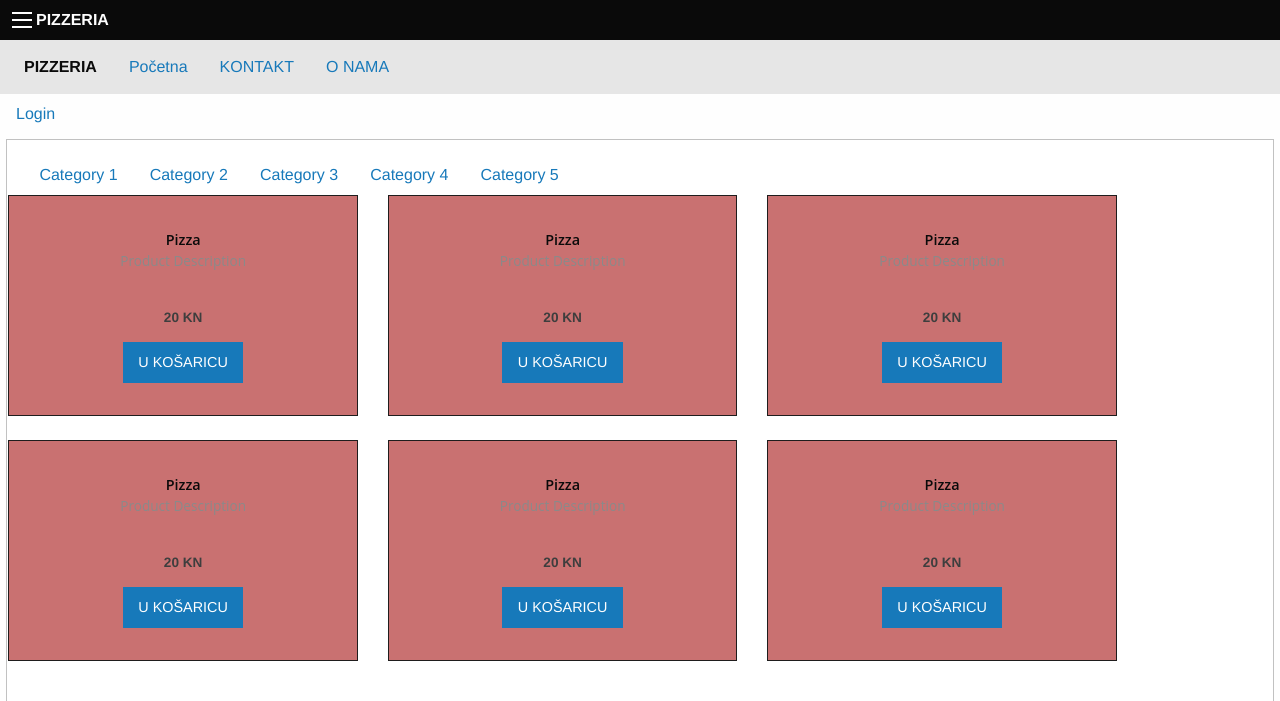
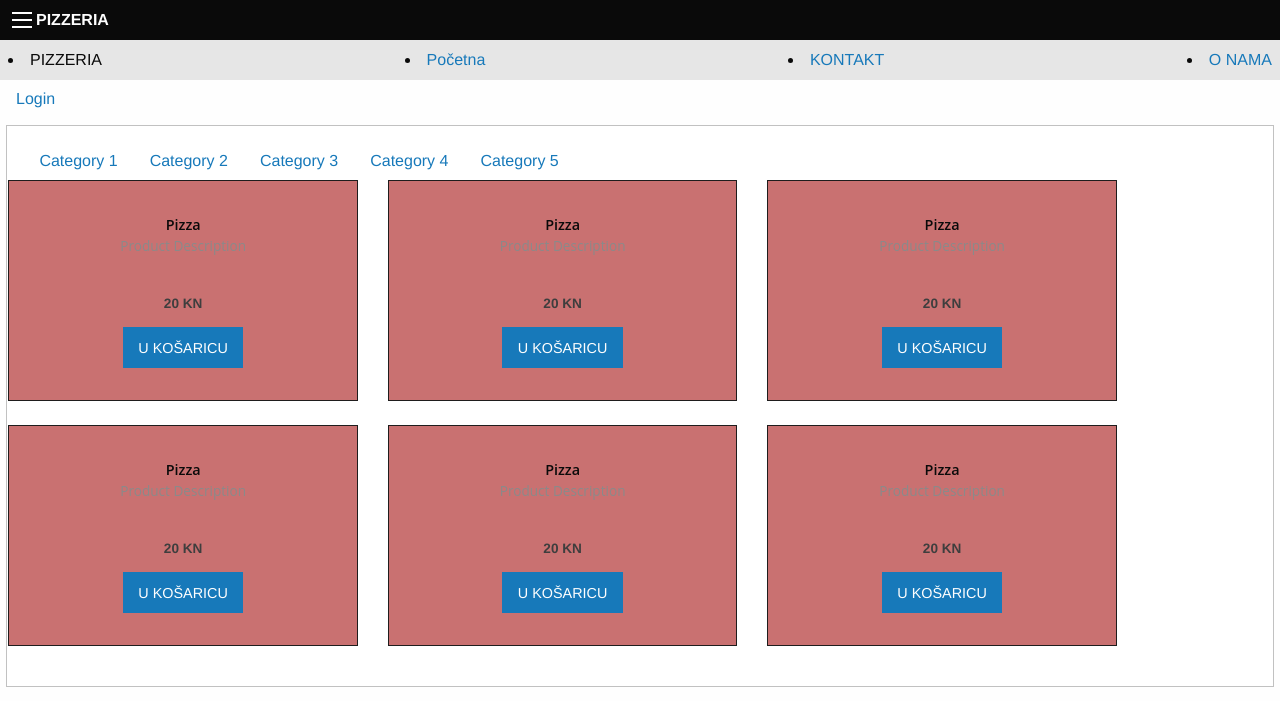
Before and after one commit to marija-mikic/ZAVRSNI-RAD, a PHP site: page / in a window 1280 px wide. Shown: the top 701 px of the page. Run offline with PHP 8.4, Linux system fonts and the light colour scheme; some libraries are stand-ins or nearby versions.

Commit message:
brisanje

```diff
--- a/app/view/predlosci/izbornik.phtml
+++ b/app/view/predlosci/izbornik.phtml
@@ -4,8 +4,6 @@
 </div>
 
 <div class="top-bar" id="example-menu">
-  <div class="top-bar-left">
-    <ul class="dropdown menu" data-dropdown-menu>
       <li class="menu-text"><?=App::config('naslovApp')?></li>
       <li><a href="<?=App::config('url')?>">Početna</a></li>
       <li class="has-submenu">
@@ -15,6 +13,7 @@
       <li><a href="<?=App::config('url')?>">O NAMA</a></li>
     </ul>
   </div>
+
   <?php if(App::autoriziran()):?>
         <li><a href="#">UNOS</a>
           <ul class="submenu menu vertical" data-submenu>
```
